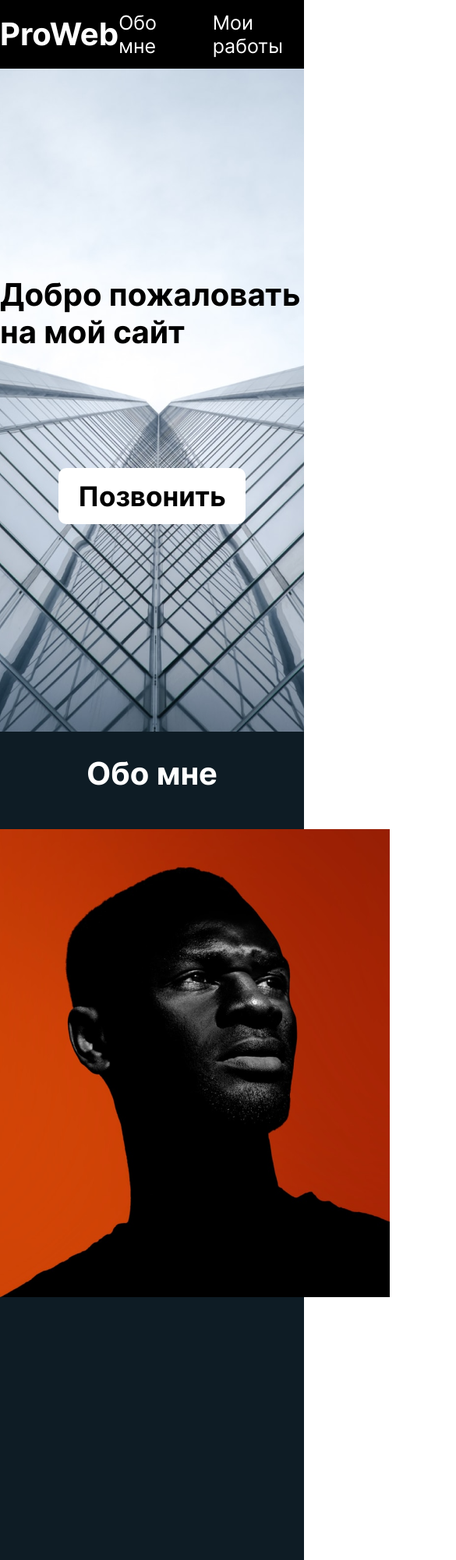
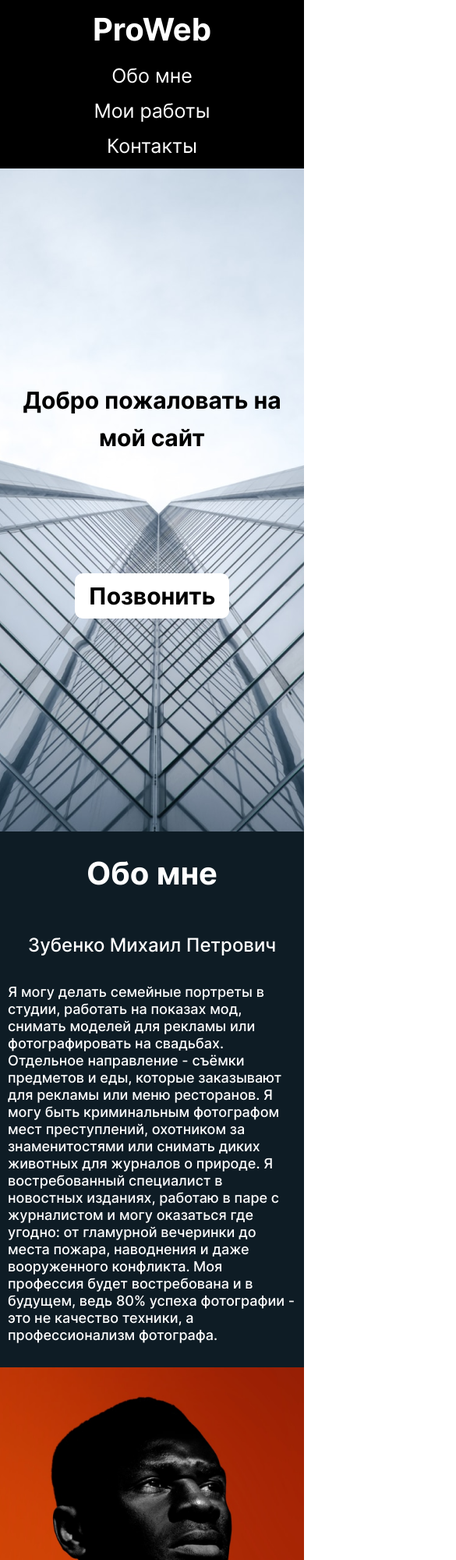
Before and after one commit to AbdulFattoh5/AboutMe, a plain HTML site: page index.html in a window 390 px wide. Shown: the top 2000 px of the page at 78% size, 585 px wide, since content can reach past the window. Drawn offline with Linux system fonts and the light colour scheme.

Commit message:
adaptive

```diff
--- /dev/null
+++ b/css/adaptive.css
@@ -0,0 +1,89 @@
+@media screen and (max-width:1024px) {
+    .about_wrap {
+        align-items: center;
+        gap: 30px;
+        flex-direction: column-reverse;
+    }
+
+    .about_img img {
+        width: 100%;
+        height: 100%;
+        object-fit: cover;
+    }
+}
+
+@media screen and (max-width:768px) {
+    .wrap {
+        flex-direction: column;
+        gap: 20px;
+    }
+
+    .menu {
+        gap: 30px;
+    }
+}
+
+@media screen and (max-width:520px) {
+    .desc_h {
+        font-size: 28px;
+        margin-bottom: 28px;
+    }
+
+    .banner__btn{
+        padding: 10px 20px;
+    }
+}
+
+@media screen and (max-width:460px) {
+    .menu {
+        flex-direction: column;
+        gap: 15px;
+    }
+
+    .banner__btn{
+        padding: 8px 18px;
+        font-size: 30px;
+    }
+}
+
+@media screen and (max-width:420px) {
+    .banner__h {
+        font-size: 30px;
+    }
+
+    .desc_h {
+        font-size: 24px;
+    }
+
+    .desc_p{
+        padding: 0 10px;
+    }
+
+    .footer_h{
+        font-size: 35px;
+    }
+
+    .footer_link img{
+        width: 35px;
+        height: 35px;
+    }
+
+    .footer_list img:hover{
+        transform: scale(1.2);
+    }
+
+    .footer_list{
+        gap: 10px;
+    }
+}
+
+@media screen and (max-width:360px){
+    .banner__h {
+        font-size: 25px;
+    }
+
+    .banner__btn{
+        padding: 5px 15px;
+        font-size: 25px;
+    }
+}
--- a/css/style.css
+++ b/css/style.css
@@ -79,6 +79,7 @@ body{
     font-size: 40px;
     font-weight: 700;
     line-height: 48px;
+    text-align: center;
 }
 
 .banner__btn{
@@ -129,7 +130,7 @@ body{
     font-weight: 500;
     line-height: 42px;
     letter-spacing: 0em;
-    text-align: left;
+    text-align: center;
     margin-bottom: 62px;
 }
 
--- a/index.html
+++ b/index.html
@@ -6,6 +6,7 @@
     <meta name="viewport" content="width=device-width, initial-scale=1.0">
     <title>Pro Web</title>
     <link rel="stylesheet" href="./css/style.css">
+    <link rel="stylesheet" href="./css/adaptive.css">
 </head>
 <body>
     <header class="header">
```
